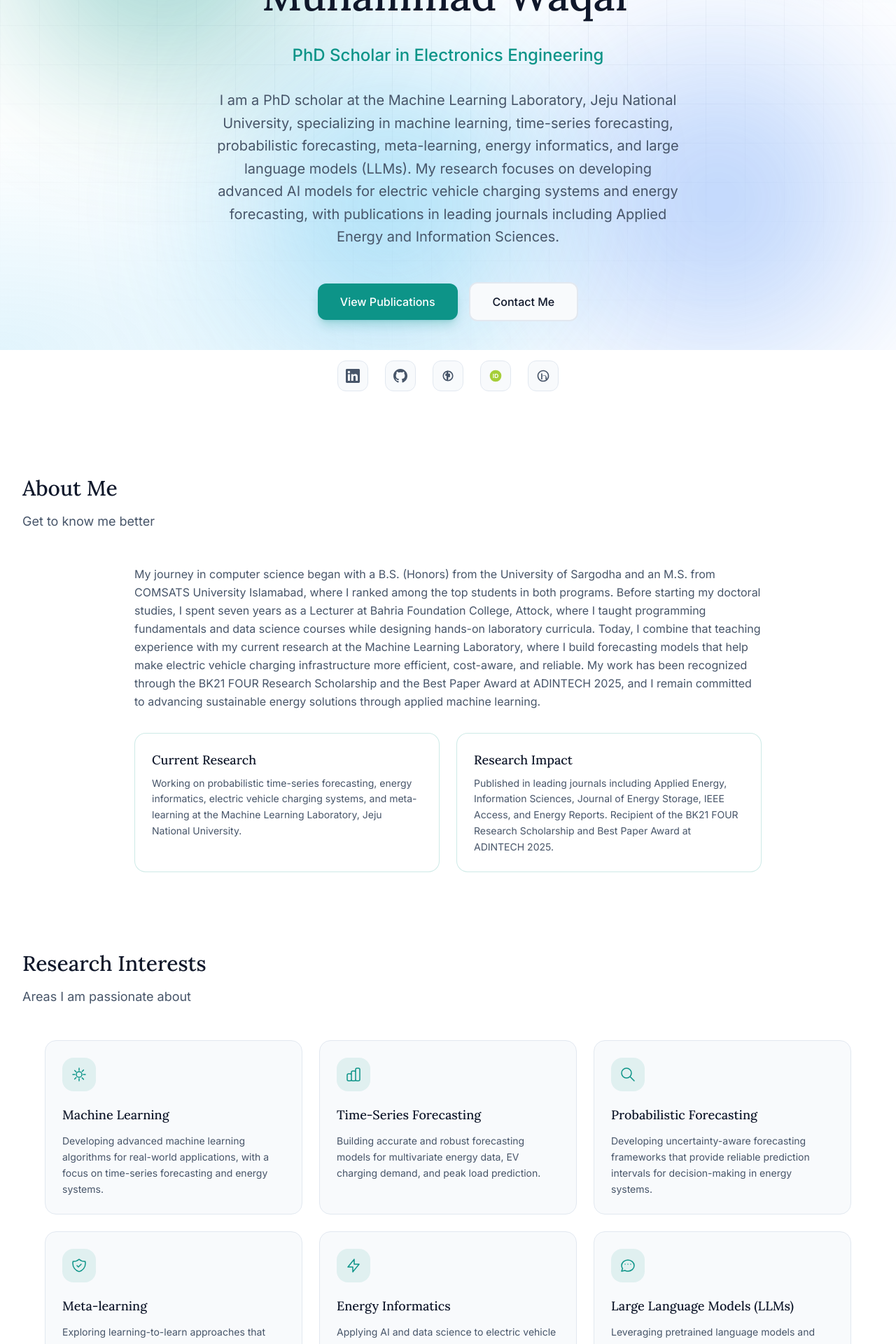
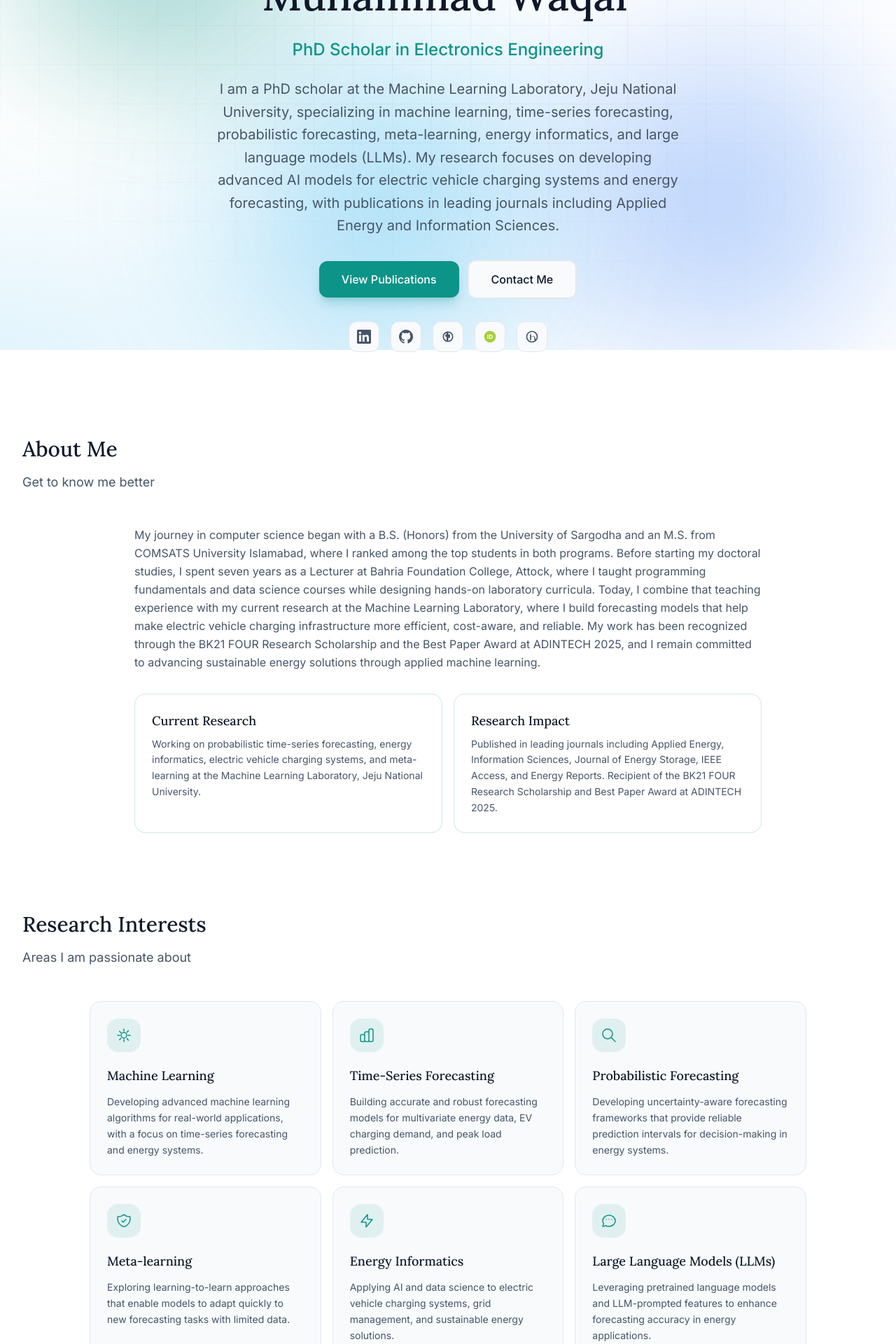
Before and after one commit to Waqar2193/M-Waqar_Academic-Portfolio, a Next.js app: page / in a window 1280 px wide. Shown: the part 300-2220 px from the top of the page at 70% size. Built offline with nearby package versions, Linux system fonts and the light colour scheme.

Commit message:
Compact layout: reduce section padding, grid gaps, hero height; update GitHub URL

```diff
--- a/src/components/sections/About.tsx
+++ b/src/components/sections/About.tsx
@@ -12,7 +12,7 @@ export function About() {
               My journey in computer science began with a B.S. (Honors) from the University of Sargodha and an M.S. from COMSATS University Islamabad, where I ranked among the top students in both programs. Before starting my doctoral studies, I spent seven years as a Lecturer at Bahria Foundation College, Attock, where I taught programming fundamentals and data science courses while designing hands-on laboratory curricula. Today, I combine that teaching experience with my current research at the Machine Learning Laboratory, where I build forecasting models that help make electric vehicle charging infrastructure more efficient, cost-aware, and reliable. My work has been recognized through the BK21 FOUR Research Scholarship and the Best Paper Award at ADINTECH 2025, and I remain committed to advancing sustainable energy solutions through applied machine learning.
             </p>
           </div>
-          <div className="grid md:grid-cols-2 gap-6">
+          <div className="grid md:grid-cols-2 gap-4">
             <Card className="p-6 border-accent/20 hover:border-accent/40 transition-colors">
               <h3 className="font-serif text-lg font-medium text-text-primary mb-2">Current Research</h3>
               <p className="text-text-secondary text-sm leading-relaxed">
--- a/src/components/sections/Awards.tsx
+++ b/src/components/sections/Awards.tsx
@@ -14,7 +14,7 @@ export function Awards() {
       <div className="container">
         <SectionHeading title="Awards & Achievements" subtitle="Recognitions and honors" />
 
-        <div className="max-w-4xl mx-auto space-y-4">
+        <div className="max-w-4xl mx-auto space-y-3">
           {awards.map((award) => (
             <article
               key={award.id}
--- a/src/components/sections/Contact.tsx
+++ b/src/components/sections/Contact.tsx
@@ -18,7 +18,7 @@ const contactLinks = [
     name: "GitHub",
     href: contact.github,
     icon: "github",
-    text: "github.com/muhammad-waqar",
+    text: "github.com/Waqar2193",
   },
   {
     name: "Google Scholar",
@@ -54,7 +54,7 @@ export function Contact() {
             </p>
           </div>
 
-          <div className="grid sm:grid-cols-2 gap-4">
+          <div className="grid sm:grid-cols-2 gap-3">
             {contactLinks.map((link) => (
               <a
                 key={link.name}
--- a/src/components/sections/Education.tsx
+++ b/src/components/sections/Education.tsx
@@ -9,7 +9,7 @@ export function Education() {
       <div className="container">
         <SectionHeading title="Education & Experience" subtitle="Academic and professional journey" />
 
-        <div className="grid lg:grid-cols-2 gap-12 max-w-6xl mx-auto">
+        <div className="grid lg:grid-cols-2 gap-8 max-w-5xl mx-auto">
           <div>
             <h3 className="font-serif text-xl font-medium text-text-primary mb-6 flex items-center gap-3">
               <svg className="w-5 h-5 text-accent" fill="none" stroke="currentColor" viewBox="0 0 24 24" aria-hidden="true">
--- a/src/components/sections/Hero.tsx
+++ b/src/components/sections/Hero.tsx
@@ -8,12 +8,12 @@ export function Hero() {
   return (
     <section id="hero" className="relative min-h-[80vh] flex items-center justify-center pt-20 pb-12 lg:pb-16 overflow-hidden">
       <div className="container relative z-10">
-        <div className="max-w-4xl mx-auto text-center px-4">
+        <div className="max-w-3xl mx-auto text-center px-4">
           <motion.div
             initial={{ opacity: 0, y: 30 }}
             animate={{ opacity: 1, y: 0 }}
             transition={{ duration: 0.8, ease: "easeOut" }}
-            className="space-y-6 lg:space-y-8"
+            className="space-y-4 lg:space-y-6"
           >
             <motion.div
               initial={{ opacity: 0, scale: 0.8 }}
@@ -69,7 +69,7 @@ export function Hero() {
               initial={{ opacity: 0, y: 20 }}
               animate={{ opacity: 1, y: 0 }}
               transition={{ delay: 0.6, duration: 0.6, ease: "easeOut" }}
-              className="flex flex-col sm:flex-row items-center justify-center gap-4 mt-8 lg:mt-12"
+            className="flex flex-col sm:flex-row items-center justify-center gap-3 mt-6 lg:mt-8"
             >
               <a
                 href="#publications"
@@ -100,7 +100,7 @@ export function Hero() {
               initial={{ opacity: 0, y: 20 }}
               animate={{ opacity: 1, y: 0 }}
               transition={{ delay: 0.7, duration: 0.6, ease: "easeOut" }}
-              className="flex items-center justify-center gap-6 mt-10 lg:mt-14"
+              className="flex items-center justify-center gap-4 mt-6 lg:mt-8"
             >
               {Object.entries(profile.social).map(([key, url]) => (
                 <a
--- a/src/components/sections/News.tsx
+++ b/src/components/sections/News.tsx
@@ -16,7 +16,7 @@ export function News() {
       <div className="container">
         <SectionHeading title="News & Updates" subtitle="Recent activities and announcements" />
 
-        <div className="max-w-4xl mx-auto space-y-4">
+        <div className="max-w-4xl mx-auto space-y-3">
           {sortedNews.map((item) => (
             <article
               key={item.id}
--- a/src/components/sections/Projects.tsx
+++ b/src/components/sections/Projects.tsx
@@ -8,7 +8,7 @@ export function Projects() {
       <div className="container">
         <SectionHeading title="Research Projects" subtitle="Ongoing and completed work" />
 
-        <div className="grid md:grid-cols-2 gap-6 max-w-6xl mx-auto">
+        <div className="grid md:grid-cols-2 gap-4 max-w-5xl mx-auto">
           {projects.map((project) => (
             <article
               key={project.id}
--- a/src/components/sections/Publications.tsx
+++ b/src/components/sections/Publications.tsx
@@ -8,7 +8,7 @@ export function Publications() {
       <div className="container">
         <SectionHeading title="Publications" subtitle="Selected research papers" />
 
-        <div className="max-w-4xl mx-auto space-y-6">
+        <div className="max-w-4xl mx-auto space-y-4">
           {publications.map((pub, index) => (
             <article
               key={pub.id}
--- a/src/components/sections/Research.tsx
+++ b/src/components/sections/Research.tsx
@@ -45,7 +45,7 @@ export function Research() {
       <div className="container">
         <SectionHeading title="Research Interests" subtitle="Areas I am passionate about" />
 
-        <div className="grid sm:grid-cols-2 lg:grid-cols-3 gap-6 max-w-6xl mx-auto">
+        <div className="grid sm:grid-cols-2 lg:grid-cols-3 gap-4 max-w-5xl mx-auto">
           {researchInterests.map((interest) => (
             <article
               key={interest.title}
--- a/src/components/sections/Skills.tsx
+++ b/src/components/sections/Skills.tsx
@@ -8,7 +8,7 @@ export function Skills() {
       <div className="container">
         <SectionHeading title="Technical Skills" subtitle="Tools and expertise" />
 
-        <div className="grid md:grid-cols-2 gap-6 max-w-5xl mx-auto">
+        <div className="grid md:grid-cols-2 gap-4 max-w-5xl mx-auto">
           {skills.map((category) => (
             <article
               key={category.name}
```
